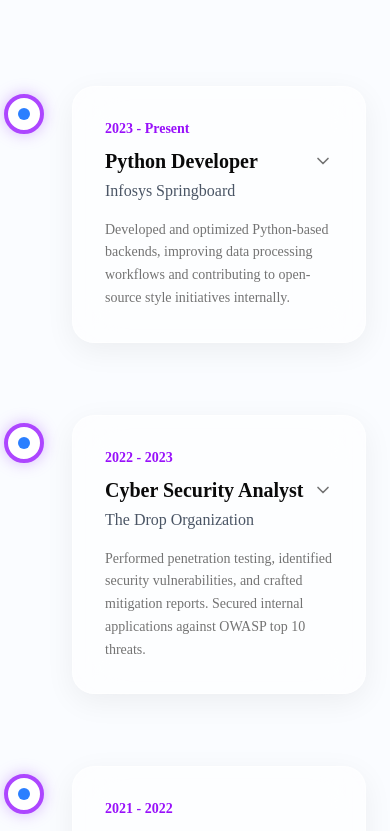
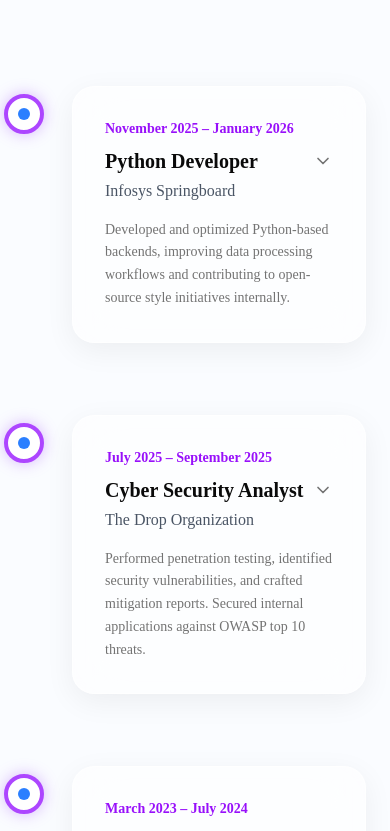
Before and after one commit to SatyaCMD/satyaverse, a Next.js app: page / in a window 390 px wide. Shown: the part 2423-3254 px from the top of the page. Built offline with nearby package versions, Linux system fonts and the light colour scheme.

Commit message:
Made the whole Portfolio Responsive

```diff
--- a/src/components/sections/experience.tsx
+++ b/src/components/sections/experience.tsx
@@ -8,21 +8,21 @@ const experiences = [
   {
     title: "Python Developer",
     company: "Infosys Springboard",
-    date: "2023 - Present",
+    date: "November 2025 – January 2026",
     description: "Developed and optimized Python-based backends, improving data processing workflows and contributing to open-source style initiatives internally.",
     skills: ["Python", "Django", "REST APIs", "Data Pipelines", "SQL"],
   },
   {
     title: "Cyber Security Analyst",
     company: "The Drop Organization",
-    date: "2022 - 2023",
+    date: "July 2025 – September 2025",
     description: "Performed penetration testing, identified security vulnerabilities, and crafted mitigation reports. Secured internal applications against OWASP top 10 threats.",
     skills: ["Penetration Testing", "OWASP Top 10", "Burp Suite", "Network Sniffing", "Report Writing"],
   },
   {
     title: "Cyber Security Engineer",
     company: "DRDO",
-    date: "2021 - 2022",
+    date: "March 2023 – July 2024",
     description: "Collaborated on defense-level security protocols, analyzing network traffic for anomaly detection, and hardening critical infrastructure systems.",
     skills: ["Threat Intelligence", "Wireshark", "Linux Sec", "Splunk", "Incident Response"],
   }
```
